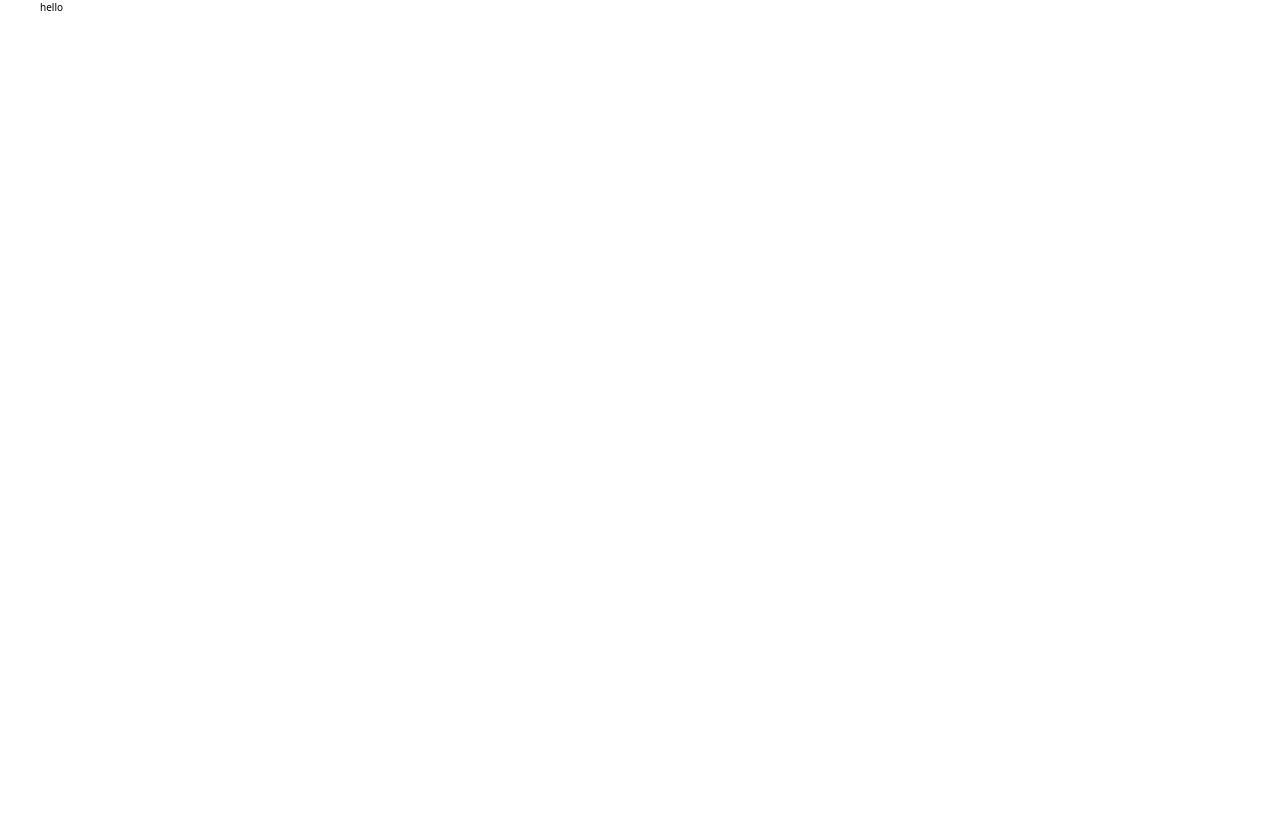
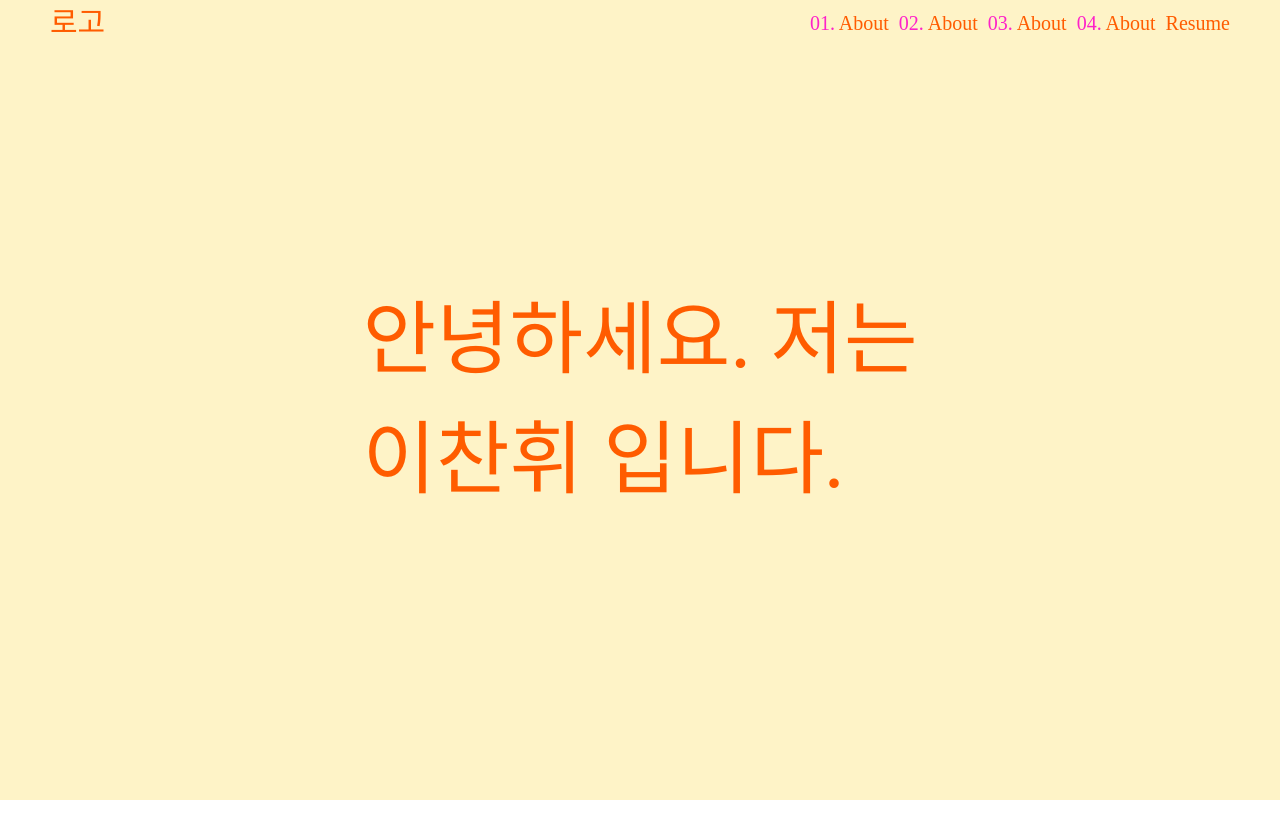
Before and after one commit to Strongorange/myfolio, a Next.js app: page / in a window 1280 px wide. Shown: the top 838 px of the page. Before the commit the page ends 800 px from the top, so only its background shows below. Built offline with nearby package versions, Linux system fonts and the light colour scheme.

Commit message:
스크롤 헤더.

```diff
--- /dev/null
+++ b/api/useScrollDirection.ts
@@ -0,0 +1,25 @@
+//detect scroll direction
+import { useEffect, useState } from "react";
+
+export const useScrollDirection = () => {
+  const [scrollDir, setScrollDir] = useState<"up" | "down">("down");
+
+  useEffect(() => {
+    let lastScrollY = window.pageYOffset;
+    const listener = () => {
+      const scrollY = window.pageYOffset;
+      if (scrollY > lastScrollY) {
+        setScrollDir("down");
+      } else {
+        setScrollDir("up");
+      }
+      lastScrollY = scrollY;
+    };
+    window.addEventListener("scroll", listener);
+    return () => {
+      window.removeEventListener("scroll", listener);
+    };
+  }, []);
+
+  return scrollDir;
+};
--- a/components/Header.tsx
+++ b/components/Header.tsx
@@ -1,7 +1,41 @@
-import React from "react";
+import React, { useEffect } from "react";
+import { useScrollDirection } from "../api/useScrollDirection";
 
 const Header = () => {
-  return <div className="flex-ic flex w-full px-[4rem]">hello</div>;
+  const scrollDirection = useScrollDirection();
+
+  return (
+    <div
+      className={`flex-ic sticky  z-10 flex w-full  bg-transparent px-[5rem] font-['Pretendard'] transition-all duration-500 ${
+        scrollDirection === "down" ? "top-[-5rem]" : "top-0"
+      } `}
+    >
+      <nav className="flex-ic flex w-full justify-between">
+        <div className="font-['Pretendard'] text-[3rem] text-[#ff5c00]">
+          로고
+        </div>
+        <div className="flex-ic flex gap-[1rem] font-['Pretendard'] text-[2rem] text-[#ff5c00]">
+          <div>
+            <span className="text-[#fe22c9]">01.</span>
+            <span> About</span>
+          </div>
+          <div>
+            <span className="text-[#fe22c9]">02.</span>
+            <span> About</span>
+          </div>
+          <div>
+            <span className="text-[#fe22c9]">03.</span>
+            <span> About</span>
+          </div>
+          <div>
+            <span className="text-[#fe22c9]">04.</span>
+            <span> About</span>
+          </div>
+          <div>Resume</div>
+        </div>
+      </nav>
+    </div>
+  );
 };
 
 export default Header;
--- /dev/null
+++ b/components/Section1.tsx
@@ -0,0 +1,16 @@
+import React, { useState, useEffect } from "react";
+
+const Section1 = () => {
+  const [displayText, setDisplayText] = useState("이찬휘 입니다.");
+
+  return (
+    <section className="absolute top-0 flex h-screen w-full bg-amber-100">
+      <div className="put-center absolute flex flex-col  font-['Pretendard'] text-[8rem] text-[#ff5c00]">
+        <h3>안녕하세요. 저는</h3>
+        <h1>{displayText}</h1>
+      </div>
+    </section>
+  );
+};
+
+export default Section1;
--- a/pages/index.tsx
+++ b/pages/index.tsx
@@ -1,5 +1,10 @@
-import Head from "next/head";
+import Section1 from "../components/Section1";
 
 export default function Home() {
-  return <div className="flex w-full flex-col items-center"></div>;
+  return (
+    <div className="flex h-[300vh] w-full flex-col items-center">
+      {/* Section1 */}
+      <Section1 />
+    </div>
+  );
 }
--- a/styles/globals.css
+++ b/styles/globals.css
@@ -1,6 +1,7 @@
 @tailwind base;
 @tailwind components;
 @tailwind utilities;
+@import url("https://cdn.jsdelivr.net/gh/orioncactus/pretendard@v1.3.6/dist/web/static/pretendard-dynamic-subset.css");
 
 @layer components {
   .flex-ic {
@@ -9,12 +10,13 @@
 
   .put-center {
     /* put element to center using trnslate and top, left */
-    @apply absolute top-1/2 left-1/2 transform -translate-x-1/2 -translate-y-1/2;
+    @apply absolute top-1/2 left-1/2 -translate-x-1/2 -translate-y-1/2 transform;
   }
 }
 
 html {
   font-size: 62.5%;
+  position: relative;
 }
 
 * {
```
Also changed, not shown: 1 other file (tests, documents, lock files or other folders).
